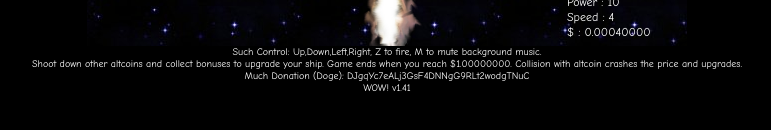
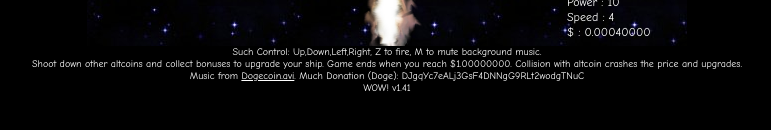
Before and after one commit to tensaix2j/tothemoon, a plain HTML site: page index.html in a window 1280 px wide. Shown: the part 562-692 px from the top of the page, without its empty margins (253-1024 px from the left). Drawn offline with Linux system fonts and the light colour scheme.

Commit message:
modified:   index.html

```diff
--- a/index.html
+++ b/index.html
@@ -18,7 +18,7 @@
   				Such Control: Up,Down,Left,Right, Z to fire, M to mute background music. <br/>
           Shoot down other altcoins and collect bonuses to upgrade your ship.
           Game ends when you reach $1.00000000. Collision with altcoin crashes the price and upgrades.<br/>
-          Much Donation (Doge): DJgqYc7eALj3GsF4DNNgG9RLt2wodgTNuC
+          Music from <a href="http://www.youtube.com/watch?v=H3oiThw2RxE" style="color:#fff;">Dogecoin.avi</a>. Much Donation (Doge): DJgqYc7eALj3GsF4DNNgG9RLt2wodgTNuC
   				<br/>
   				WOW! v1.41
   			</div>
```
